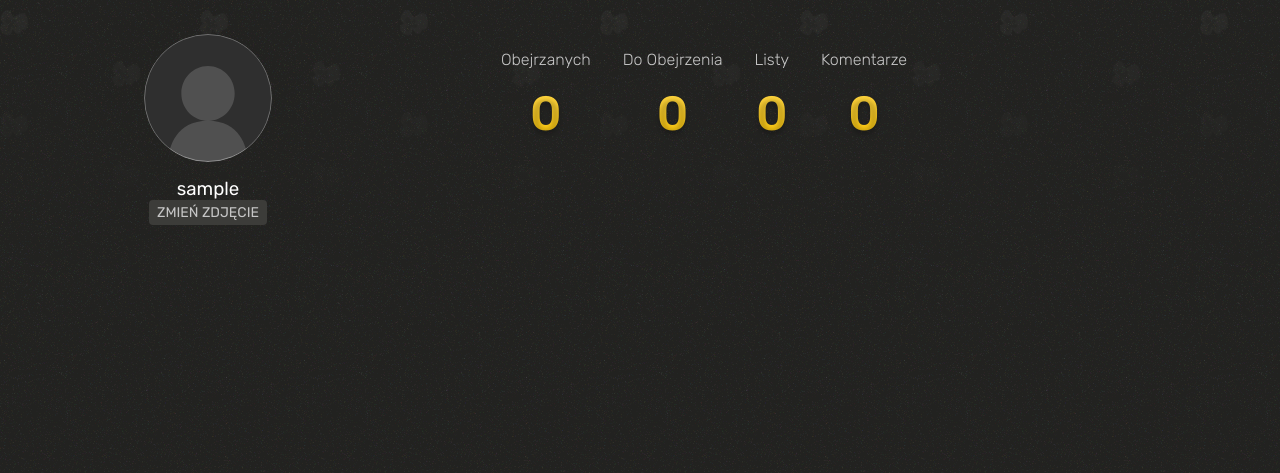
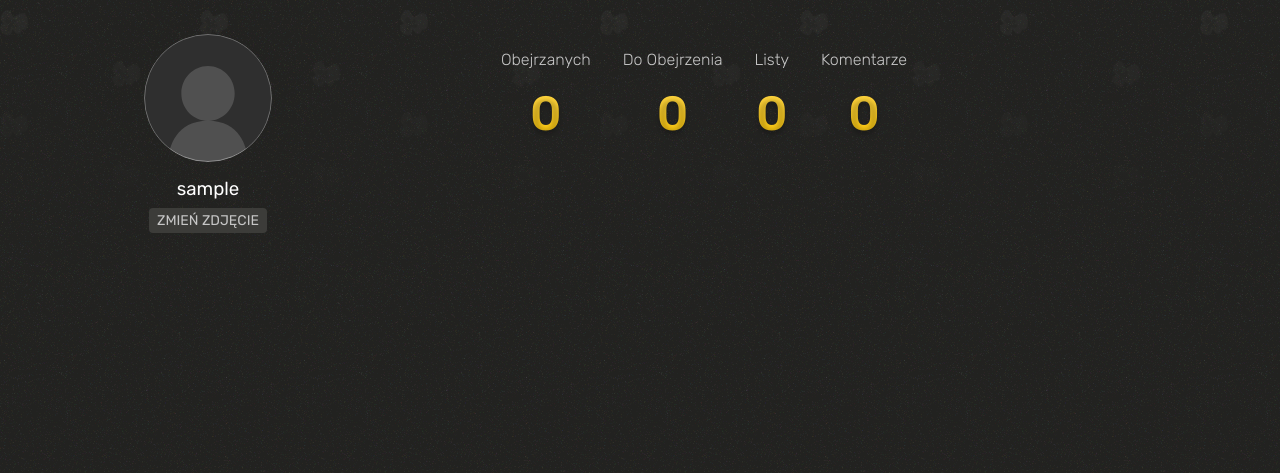
Before and after one commit to vuuzo/popcco, a Flask app: a page that uses templates/profile.html in a window 1280 px wide. Shown: the part 190-663 px from the top of the page. Run offline with Flask 3, Linux system fonts and the light colour scheme; the visitor is signed in with stand-in values (Sample User, id 1); data comes from the database, SQL or seed files in the repository; data that the repository does not hold is empty; parts of the project's set-up code (start-up, migrations or seed data) failed here and were passed over.

Commit message:
update: minor ui improvements

```diff
--- a/templates/profile.html
+++ b/templates/profile.html
@@ -21,6 +21,7 @@
                     >
                         <label
                           class="button sm secondary upper"
+                          style="margin-top:.5rem;"
                           for="avatar_input"
                         >
                             Zmień zdjęcie
```
